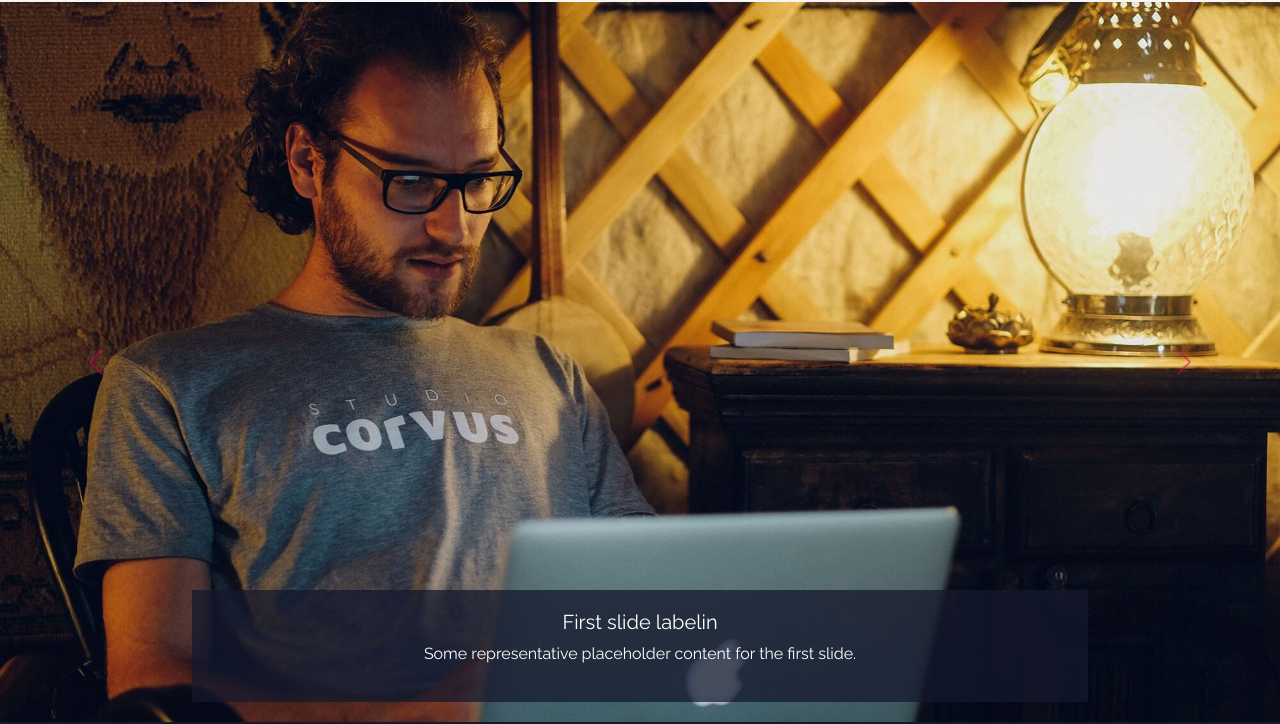
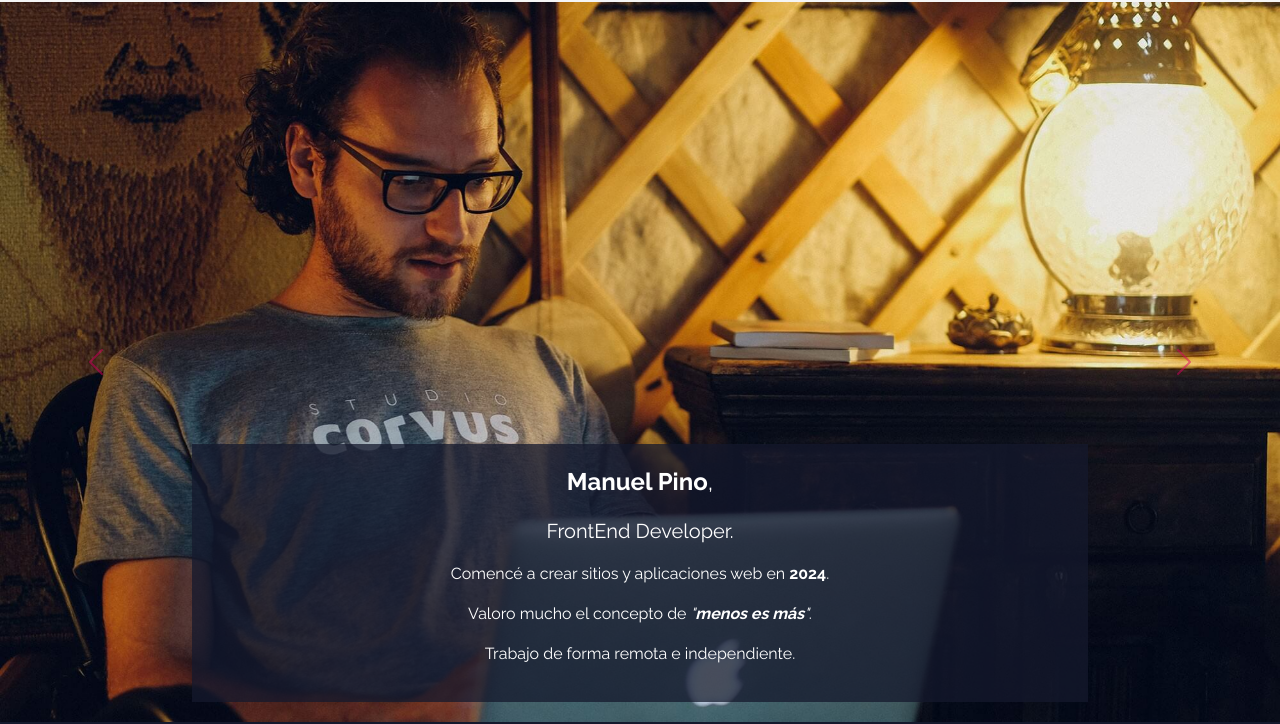
Before and after one commit to mpinolivon1/ProyectoWeb_BadDog, a plain HTML site: page contacto.html in a window 1280 px wide. Shown: the part 623-1347 px from the top of the page. Drawn offline with nearby package versions, Linux system fonts and the light colour scheme; a script that the page names is missing.

Commit message:
Se agregó una etiqueta aside dentro del carrusel 1 y texto relacionado

```diff
--- a/contacto.html
+++ b/contacto.html
@@ -105,8 +105,20 @@
       <div id="carouselExampleCaptions" class="carousel slide">
           <div class="carousel-inner">
             <div class="carousel-caption bg-second-alpha-color">
-                <h5>First slide labelin</h5>
-                <p>Some representative placeholder content for the first slide.</p>
+            <article>
+              <aside>
+                <p class="fs-4"><b>Manuel Pino</b>,</p>
+                <p class="fs-5 d-none d-sm-block">FrontEnd Developer.</p>
+              </aside>
+              <aside class="d-none d-md-block">
+                <p>Comencé a crear sitios y aplicaciones web en <b>2024</b>.</p>
+                <p>
+                  Valoro mucho el concepto de <em>"<b>menos es más</b>"</em>.
+                </p>
+                <p>Trabajo de forma remota e independiente.</p>
+              </aside>
+            </article>
+
             </div>
             <div class="carousel-item active">
               <img src="img/about-1.jpg" class="d-block w-100" alt="Acerca1">
```
